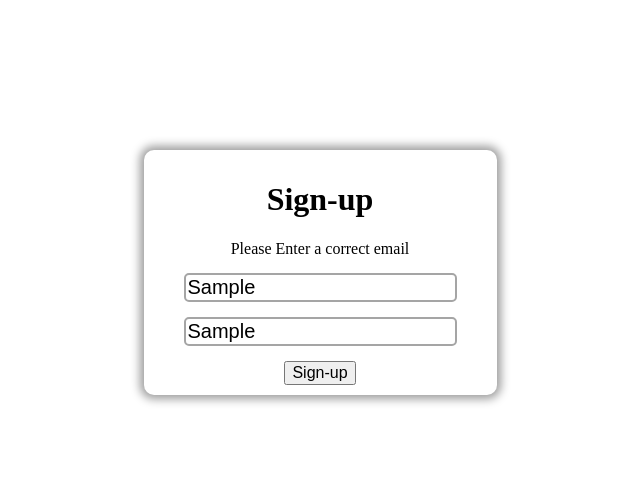
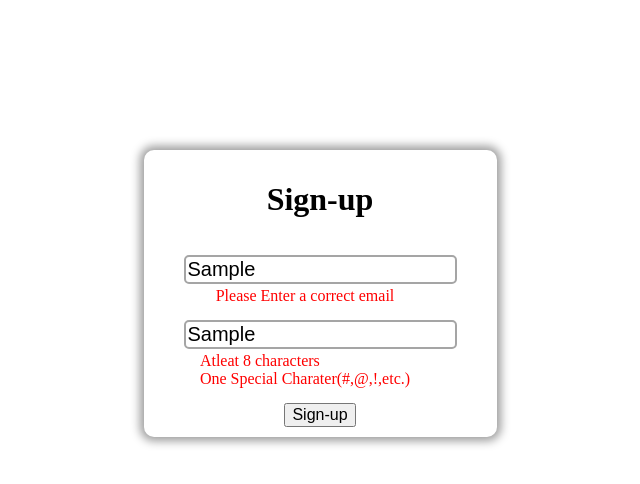
Before and after one commit to Msuf123/crud-angular-app-frontend, an Angular app: page /sign-up in a window 1280 px wide. Both pictures are taken after typing "Sample", "Sample" into the empty fields and a click on the button "Sign-up". Shown: the top 484 px of the page, without its empty margins (320-960 px from the left). Built offline with nearby package versions, Linux system fonts and the light colour scheme.

Commit message:
Made the signup page Lables for vliadtion

```diff
--- a/src/app/components/sign-up/sign-up.component.css
+++ b/src/app/components/sign-up/sign-up.component.css
@@ -30,5 +30,10 @@ form button{
     height: 100vh;
 
     width: 100%;
-
-}
+  }
+  label{
+    color: red;
+    position: relative;
+    margin-top: 3px;
+    left: -15px;
+  }
--- a/src/app/components/sign-up/sign-up.component.html
+++ b/src/app/components/sign-up/sign-up.component.html
@@ -1,10 +1,14 @@
 <div class="outerDiv">
     <h1>Sign-up</h1>
     <form [formGroup]="signUpForm" (ngSubmit)="formSubmitted()">
-        <span *ngIf="emailError.required">Email Id is required</span>
-        <span *ngIf="emailError.email">Please Enter a correct email</span>
-        <input placeholder="Enter Username" formControlName="userId" >
-        <input placeholder="Enter password" formControlName="password">
+        <input id="email" placeholder="Enter Username" formControlName="userId" >
+        <label for="email" *ngIf="emailError.required">Email Id is required</label>
+        <label *ngIf="emailError.email" for="email">Please Enter a correct email</label>
+        <!-- <label>Email Avalibale</label>
+        <label>Loading</label>
+        <label>Already useed</label> -->
+        <input id="password" placeholder="Enter password" formControlName="password">
+        <label><span>Atleat 8 characters</span><br><span>One Special Charater(#,&#64;,!,etc.)</span></label>
         <button>Sign-up</button>
     </form>
 </div>
--- a/src/app/components/sign-up/sign-up.component.ts
+++ b/src/app/components/sign-up/sign-up.component.ts
@@ -18,8 +18,9 @@ export class SignUpComponent {
  })
  constructor(){
   this.signUpForm.valueChanges.subscribe(()=>{
+    console.log(this.signUpForm.get('userId')?.hasError('required'))
     this.emailError=this.signUpForm.get('userId')?.hasError('required')?{email:false,required:true}:{email:false,required:false}
-    this.emailError=this.signUpForm.get('userId')?.hasError('email')?{email:true,required:false}:{email:false,required:false}
+    this.emailError=this.signUpForm.get('userId')?.hasError('email')?{email:true,required:false}:this.emailError
   })
  }
 
```
